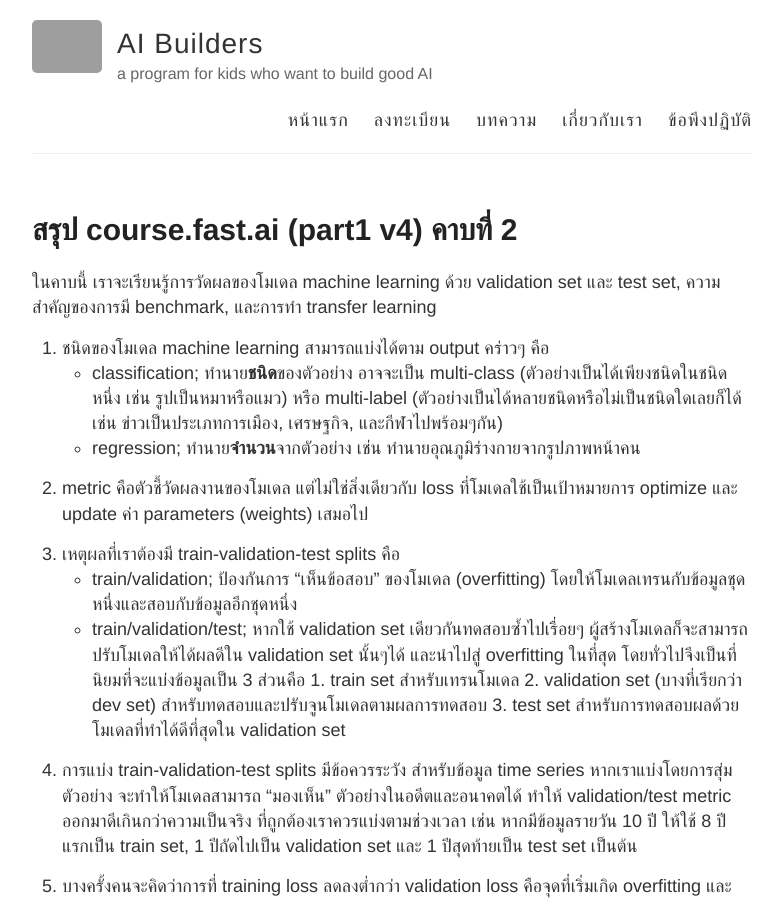
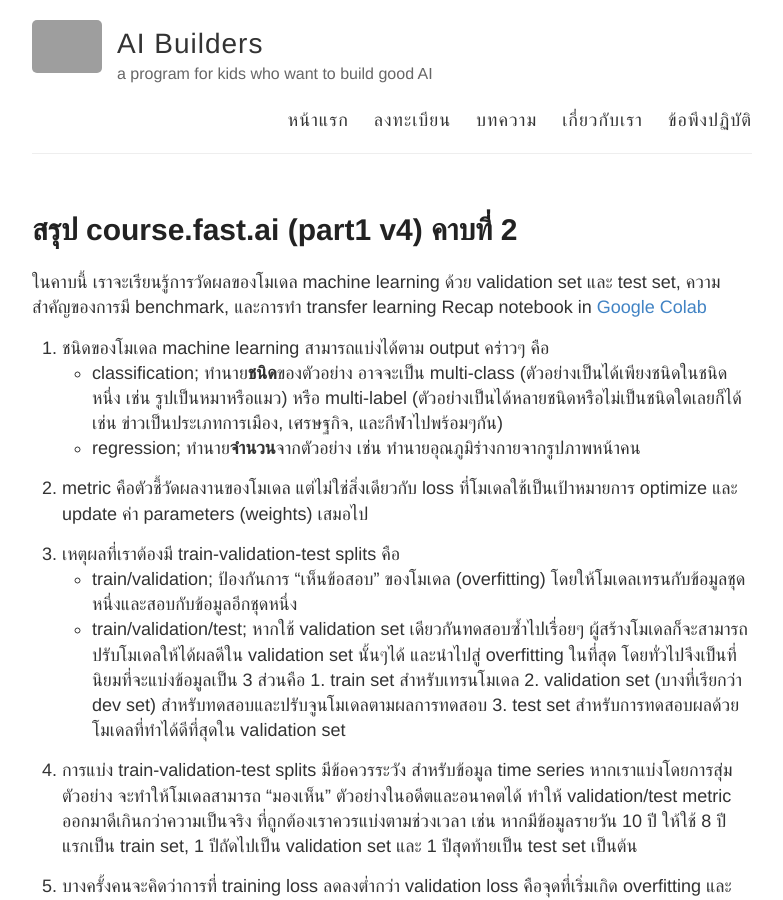
Before and after one commit to ai-builders/ai-builders.github.io, a Jekyll site: the page built from docs/_posts/2020-2-25-fastai-chapter02.md, in a window 1280 px wide and 900 px high. Shown: the whole window, without its empty margins (248-1031 px from the left). Built offline with Jekyll 4.4.1, drawn with Linux system fonts in a browser that asks for light colours; grey boxes are pictures that could not be loaded.

Commit message:
Update 2020-2-25-fastai-chapter02.md

```diff
--- a/docs/_posts/2020-2-25-fastai-chapter02.md
+++ b/docs/_posts/2020-2-25-fastai-chapter02.md
@@ -4,6 +4,7 @@
 ---
 
 ในคาบนี้ เราจะเรียนรู้การวัดผลของโมเดล machine learning ด้วย validation set และ test set, ความสำคัญของการมี benchmark, และการทำ transfer learning
+Recap notebook in [Google Colab](https://colab.research.google.com/drive/174uEkWaYjtVAK0oHMQLSCR9Jry6GFxyt?usp=sharing)
 
 01. ชนิดของโมเดล machine learning สามารถแบ่งได้ตาม output คร่าวๆ คือ
   - classification; ทำนาย**ชนิด**ของตัวอย่าง อาจจะเป็น multi-class (ตัวอย่างเป็นได้เพียงชนิดในชนิดหนึ่ง เช่น รูปเป็นหมาหรือแมว) หรือ multi-label (ตัวอย่างเป็นได้หลายชนิดหรือไม่เป็นชนิดใดเลยก็ได้ เช่น ข่าวเป็นประเภทการเมือง, เศรษฐกิจ, และกีฬาไปพร้อมๆกัน)
```
